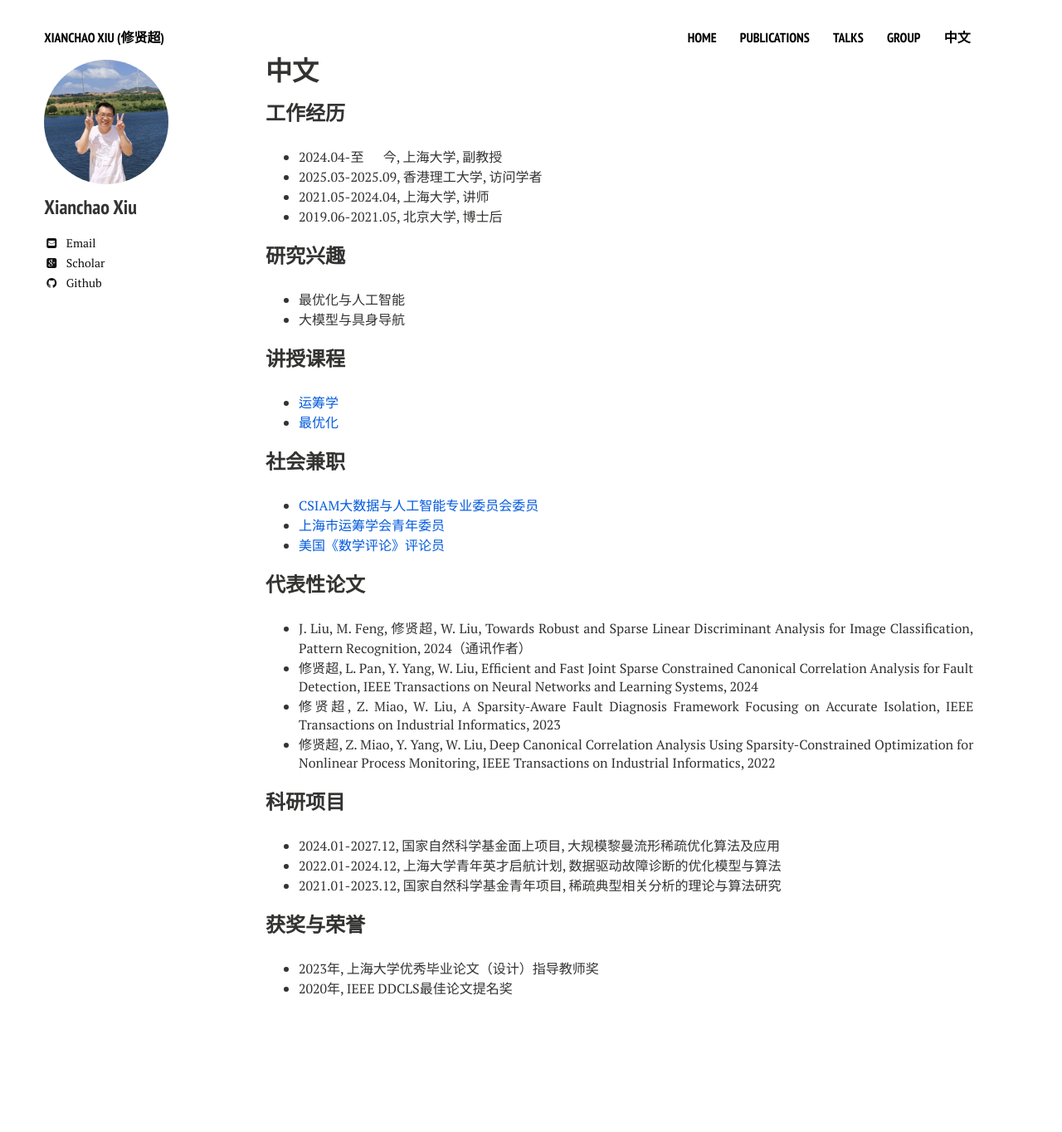
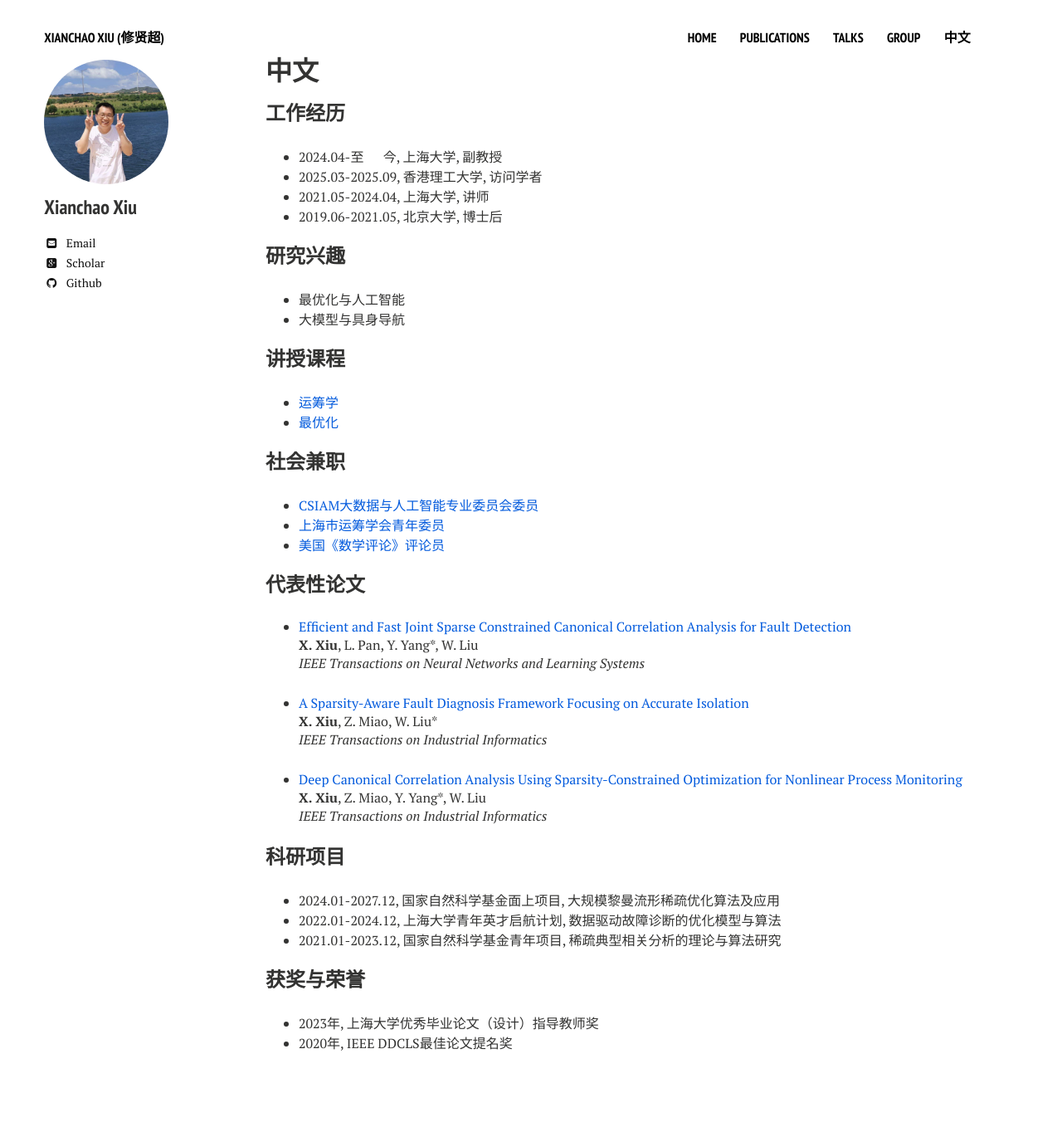
Before and after one commit to xianchaoxiu/xianchaoxiu.github.io, a Jekyll site: the page built from chinese/index.md, in a window 1280 px wide. Shown: the whole page at 83% size. Built offline with Jekyll 4.4.1, drawn with Linux system fonts in a browser that asks for light colours; nearby versions of some CDN libraries; before the commit the page ends 1298 px from its top, so only the background shows below that.

Commit message:
Update index.md

```diff
--- a/chinese/index.md
+++ b/chinese/index.md
@@ -40,10 +40,17 @@ share: false
 
 
 ### 代表性论文
-* J. Liu, M. Feng, 修贤超, W. Liu, Towards Robust and Sparse Linear Discriminant Analysis for Image Classification, Pattern Recognition, 2024（通讯作者） <br>
-* 修贤超, L. Pan, Y. Yang, W. Liu, Efficient and Fast Joint Sparse Constrained Canonical Correlation Analysis for Fault Detection, IEEE Transactions on Neural Networks and Learning Systems, 2024 <br>
-* 修贤超, Z. Miao, W. Liu, A Sparsity-Aware Fault Diagnosis Framework Focusing on Accurate Isolation, IEEE Transactions on Industrial Informatics, 2023 <br>
-* 修贤超, Z. Miao, Y. Yang, W. Liu, Deep Canonical Correlation Analysis Using Sparsity-Constrained Optimization for Nonlinear Process Monitoring, IEEE Transactions on Industrial Informatics, 2022<br>
+* <a href="https://ieeexplore.ieee.org/document/9887978" class="textlink" target="_blank">Efficient and Fast Joint Sparse Constrained Canonical Correlation Analysis for Fault Detection</a><br>
+<b>X. Xiu</b>, L. Pan, Y. Yang*, W. Liu<br>
+<i>IEEE Transactions on Neural Networks and Learning Systems</i><br>
+
+* <a href="https://ieeexplore.ieee.org/abstract/document/9788040" class="textlink" target="_blank">A Sparsity-Aware Fault Diagnosis Framework Focusing on Accurate Isolation</a><br>
+<b>X. Xiu</b>, Z. Miao, W. Liu*<br>
+<i>IEEE Transactions on Industrial Informatics</i><br>
+
+* <a href="https://ieeexplore.ieee.org/document/9583864" class="textlink" target="_blank">Deep Canonical Correlation Analysis Using Sparsity-Constrained Optimization for Nonlinear Process Monitoring</a><br>
+<b>X. Xiu</b>, Z. Miao, Y. Yang*, W. Liu<br>
+<i>IEEE Transactions on Industrial Informatics</i><br>
 
 
 
```
